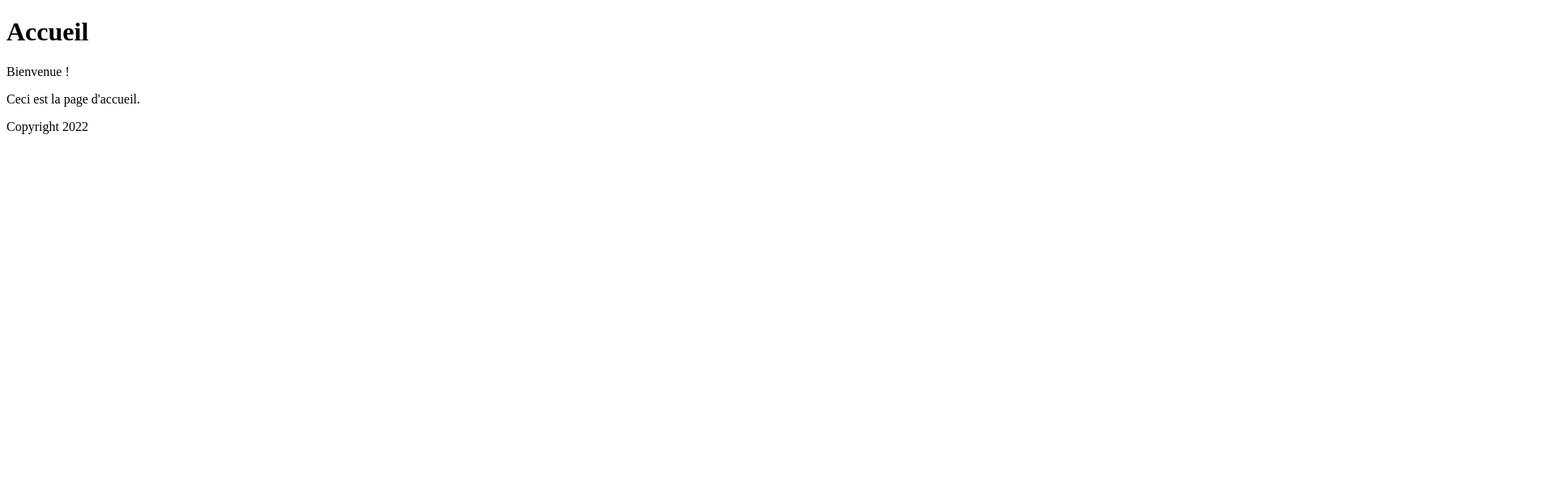
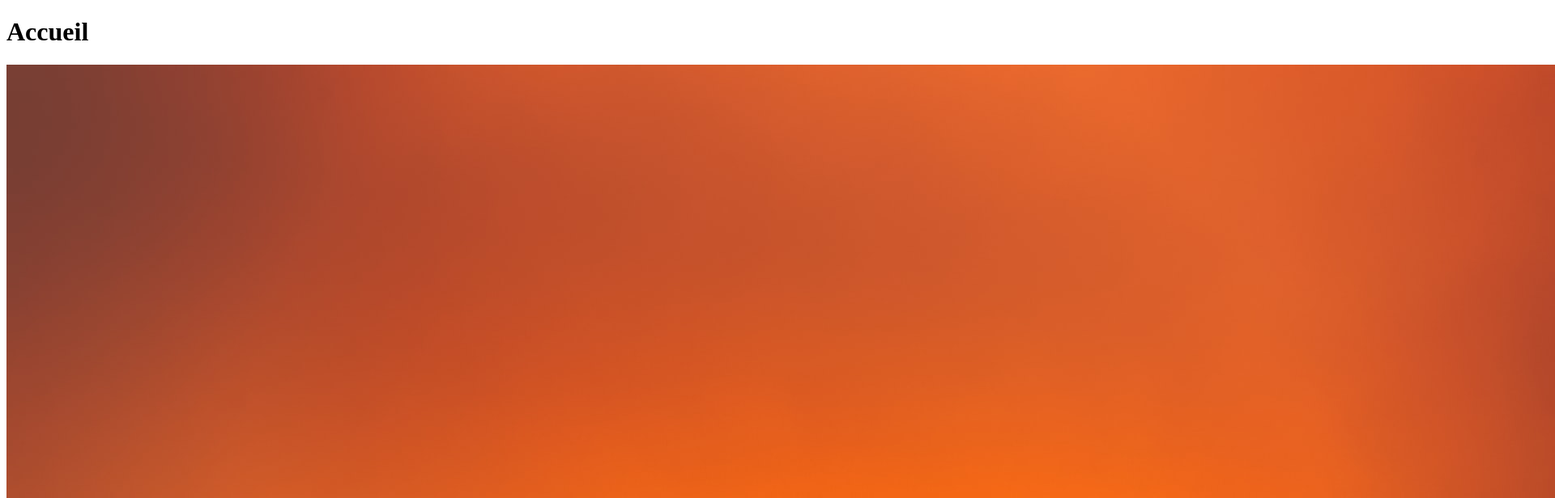
Before and after one commit to jibundeyare/git-test-cnam-2022, a plain HTML site: page index.html in a window 1280 px wide. Shown: the top 616 px of the page at 81% size, 1920 px wide, since content can reach past the window. Drawn offline with Linux system fonts and the light colour scheme.

Commit message:
Ajout d'une image sur la page d'accueil
Ajout des mentions légales.
Ajout d'une balise img.

```diff
--- a/index.html
+++ b/index.html
@@ -8,6 +8,7 @@
 </head>
 <body>
     <h1>Accueil</h1>
+    <img src="marek-piwnicki-ya2rPHFD3V0-unsplash.jpg" alt="Bannière">
     <p>Bienvenue !</p>
     <p>Ceci est la page d'accueil.</p>
     <footer>Copyright 2022</footer>
```
Also changed, not shown: marek-piwnicki-ya2rPHFD3V0-unsplash.jpg (added), 1 other file.
